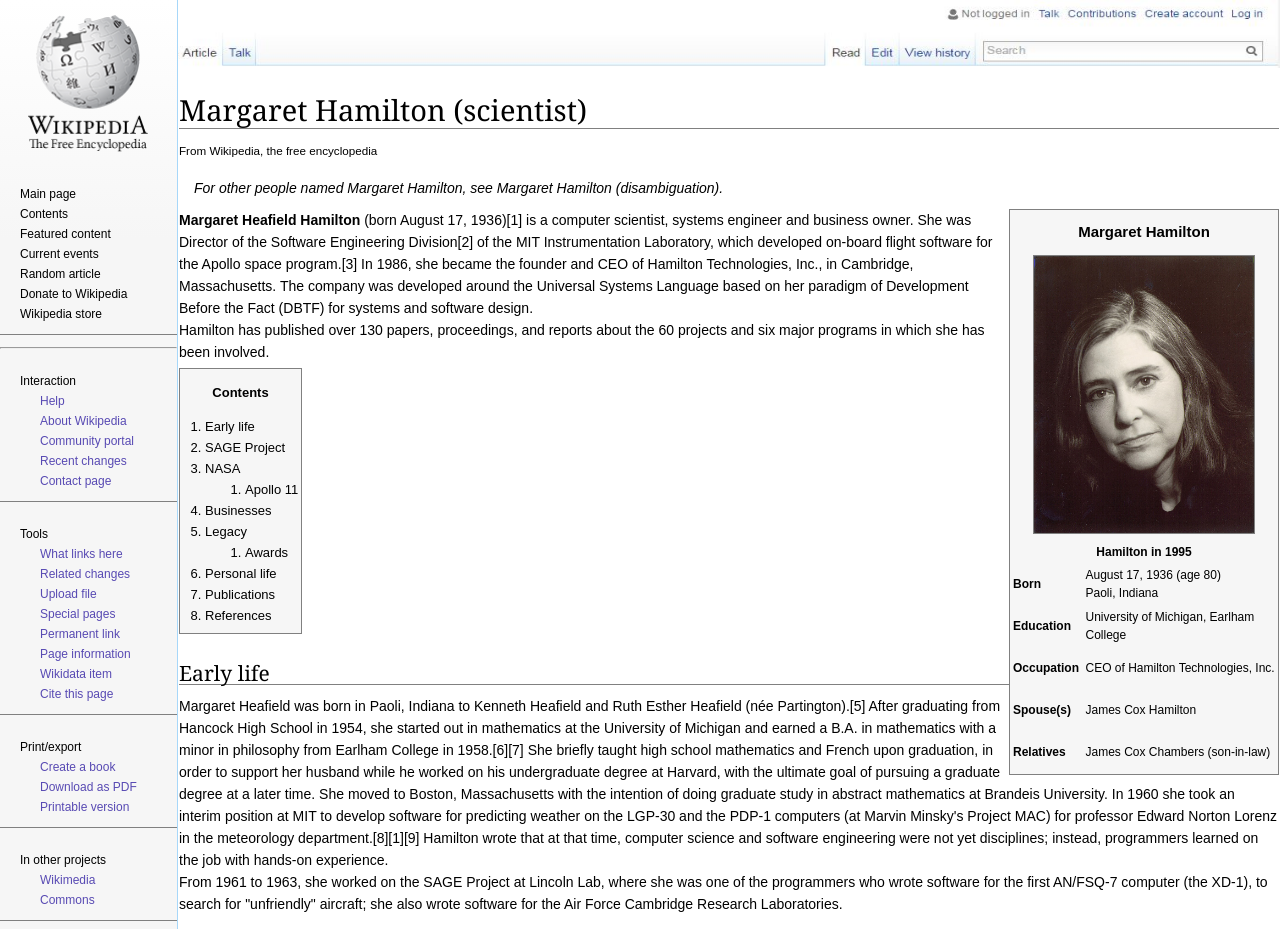
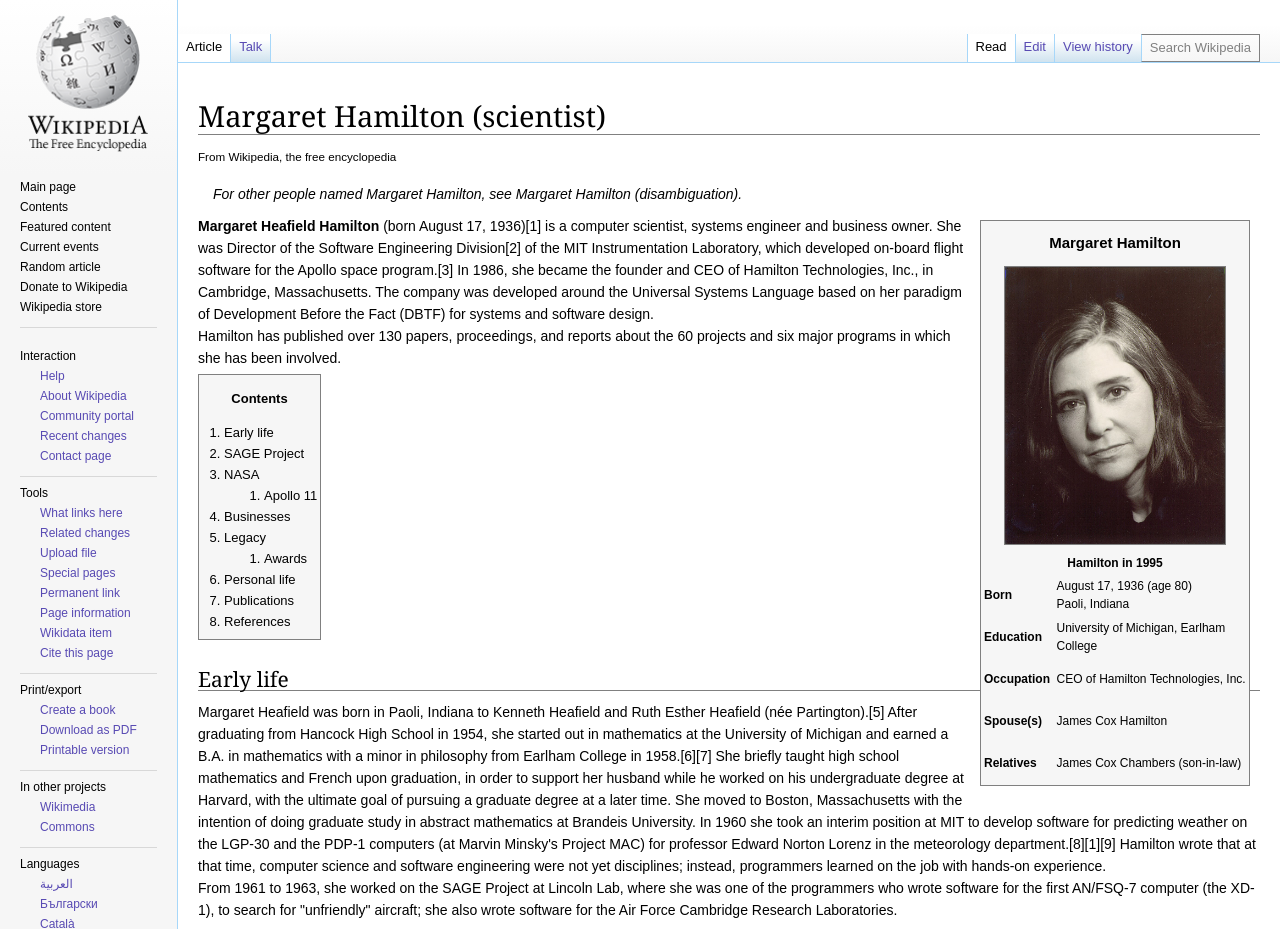
Before and after one commit to greenfox-zerda-lasers/hvaradi, a plain HTML site: page week-02/day-3/wikipedia/wiki.html in a window 1280 px wide. Shown: the top 929 px of the page. Drawn offline with Linux system fonts and the light colour scheme.

Commit message:
w2d5 finish wikipedia

```diff
--- a/week-02/day-3/buttons/buttons.css
+++ b/week-02/day-3/buttons/buttons.css
@@ -7,6 +7,9 @@
     margin-top: 100px;
 }
 .button1, .button2, .button3{
+    display: flex;
+    align-items: center;
+    justify-content: center;
     width: 230px;
     height: 68px;
     margin: 5px;
@@ -15,9 +18,6 @@
     color: white;
     border-radius: 2px;
     font-weight: lighter;
-    display: flex;
-    align-items: center;
-    justify-content: center;
 }
 .button1 {
     background-color: #f3f3f3;
--- a/week-02/day-3/wikipedia/wiki.css
+++ b/week-02/day-3/wikipedia/wiki.css
@@ -3,10 +3,9 @@
 }
 .wiki-page_margaret-hamilton {
     display:flex;
-    height: 4800px;
+    height: 3500px;
     font-family: sans-serif;
 }
-
 .right-side {
     flex: 1;
     display: flex;
@@ -25,20 +24,21 @@
 .upper-nav {
     height: 62px;
 }
-img.upper-nav-faking {
+/*img.upper-nav-faking {
     width: 100%;
     height: 110%;
-}
+}*/
 img.logo {
     width: 77%;
     margin: 0 20px;
 }
 .content {
-    width: 1100px;
+    flex: 1;
     height: 2900px;
     align-self: center;
     line-height: 22px;
     font-size: 14px;
+    padding: 5px 20px;
 }
 h1 {
     font-family: georgia;
@@ -92,6 +92,7 @@
     border: 0.5px solid grey;
     background-color: #f6f6f6;
     float: right;
+    margin: 5px 10px;
 }
 .bio-photo, .bio-name {
     text-align: center;
@@ -146,25 +147,86 @@
 .pic-width {
     width: 218px;
 }
-
 .side-list ul{
     list-style-type: none;
-    padding: 10px 20px;
-    border-bottom: 0.5px solid grey;
+    padding: 3px 20px;
 }
-/*.side-list li:last-child {
-    border-bottom: 0.5px solid grey;
-}*/
+.secondary-lists ul {
+    margin: 0px;
+}
+.side-list li:last-child {
+    border-bottom: 0.5px solid #d8d8d8;
+    padding-bottom: 10px;
+}
 .secondary-lists li:not(:first-child){
     padding: 0 20px;
     color: #584ab3;
 }
-.secondary-lists li{
+.secondary-lists li:last-child{
+    padding-bottom: 10px;
+}
+.upper-nav {
+    display: flex;
+    border-bottom: 0.5px solid #a7d7f9;
+    background: linear-gradient(to top, #f6f6f6 0%, white 60%);
+    flex-direction: column;
+}
+.upper-nav-top {
+    height: 107px;
+}
+.upper-nav-bottom {
+    height: 107px;
+    display: flex;
+    font-family: sans-serif;
+    font-size: 13px;
+    justify-content: space-between;
+    display: flex;
+    padding: 0;
+}
+.unb-left {
+    display: flex;
+    justify-content: space-around;
     padding: 0px 0px;
 }
-/*.hr {
-    color: grey;
-    size: 5px;
-    border: 15px;
-    box-shadow:  1px 3px 5px rgba(0,0,0,0,5)
-}*/
+.unb-right {
+    display: flex;
+    justify-content: space-around;
+    padding: 0px 0px;
+}
+.unb-left section {
+    /*border-left: 1px solid #a7d7f9;*/
+    border-right: 1px solid #a7d7f9;
+    margin: 0px 0px;
+    padding: 0 8px;
+    padding-top: 5px;
+}
+.unb-right section {
+  border-left: 1px solid #a7d7f9;
+  border-right: 1px solid #a7d7f9
+  margin: 0px 0px;
+  padding: 0 8px;
+  padding-top: 5px;
+}
+.unb-white-button {
+  background-color: white;
+  margin: 0;
+}
+.unb-blue-button {
+  background-color: white;
+  /*background: linear-gradient(to top, #c7dded 0%, white 80%);*/
+  background: linear-gradient(to top, #d0e3ef 0%, white 80%);
+  color: #584ab3;
+  margin:0;
+}
+.unb-blue-button {
+  background-color: white;
+  /*background: linear-gradient(to top, #c7dded 0%, white 80%);*/
+  background: linear-gradient(to top, #d0e3ef 0%, white 80%);
+  color: #584ab3;
+  margin:0;
+}
+.unb-search {
+  border: 1px solid grey;
+  margin-right: 20px;
+  color: grey;
+}
--- a/week-02/day-3/wikipedia/wiki.html
+++ b/week-02/day-3/wikipedia/wiki.html
@@ -7,7 +7,6 @@
       wikipedia
     </title>
   </head>
-
 <body>
   <div class="wiki-page_margaret-hamilton">
 <!--Wiki sidebar-->
@@ -23,7 +22,6 @@
           <li>Donate to Wikipedia</li>
           <li>Wikipedia store</li>
         </ul>
-        <hr>
           <div class="secondary-lists">
             <ul>
               <li>Interaction</li>
@@ -81,19 +79,34 @@
       </div>
     </aside>
 <!--end of wiki sidebar-->
+<!-- start of the right-side box -->
     <main class="right-side">
+<!-- boxes for upper navigation pane -->
       <header class="upper-nav">
-        <img class="upper-nav-faking" src="nav_picture.jpg">
+        <section class="upper-nav-top">
+        </section>
+        <section class="upper-nav-bottom">
+          <section class="unb-left">
+            <section class="unb-white-button">Article</section>
+            <section class="unb-blue-button">Talk</section>
+          </section>
+          <section></section>
+          <section class="unb-right">
+            <section class="unb-white-button">Read</section>
+            <section class="unb-blue-button">Edit</section>
+            <section class="unb-blue-button">View history</section>
+            <section class="unb-search">Search Wikipedia</section>
+          </section>
+        </section>
       </header>
-
-      <article class="content">
+<!-- end of the navigation pane -->
+    <article class="content">
         <section class="intro">
           <h1 class="title">
             Margaret Hamilton (scientist)
           </h1>
               <small>From Wikipedia, the free encyclopedia</small><br />
               <section class="out-of-content">For other people named Margaret Hamilton, see Margaret Hamilton (disambiguation).</section>
-
 <!-- floating table with main picture -->
               <table class="bio">
                 <tbody>
@@ -180,7 +193,6 @@
                 </h1>
 <!-- floating table with picture -->
                 <div class="pic-tables">
-
                   <table class="pic-table-books">
                     <tbody>
                       <tr>
@@ -287,18 +299,12 @@
                           <li>M. Hamilton and W. R. Hackler (2008), "Universal Systems Language: Lessons Learned from Apollo", IEEE Computer, Dec. 2008.</li>
                         </ul>
                     </section>
-
-
+                  </section>
       </article>
-
       <footer>
       </footer>
-
     </main>
-
+<!-- end of the right-side box -->
   </div>
-
-
-
 </body>
 </html>
```
Also changed, not shown: week-02/day-3/wikipedia/code-comment.JPG (added).
